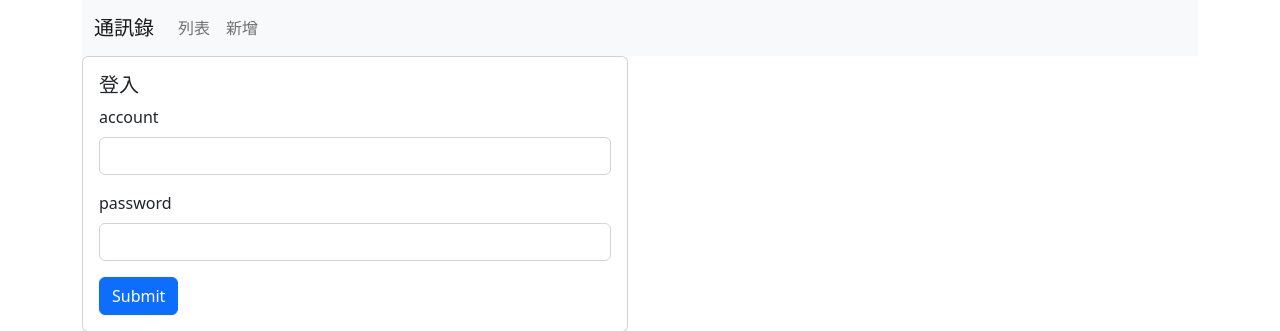
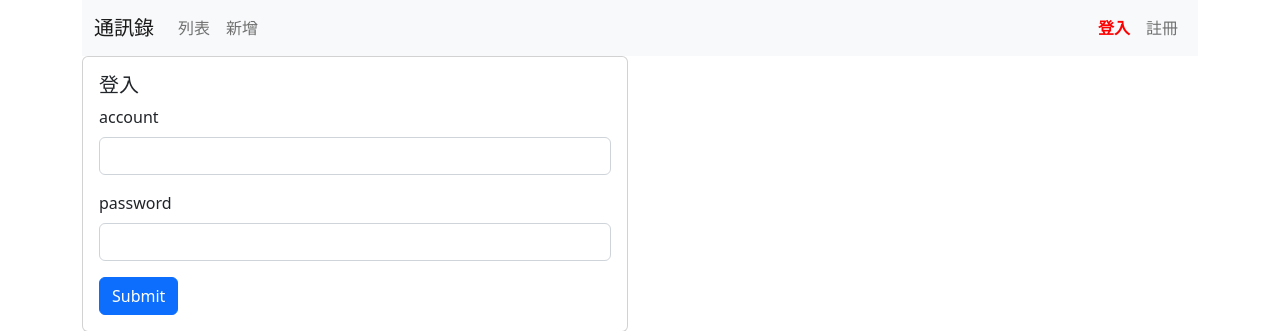
Before and after one commit to KrisYan-coding/09_PHP, a PHP site: page /login.php in a window 1280 px wide. Shown: the top 331 px of the page. Run offline with PHP 8.4, Linux system fonts and the light colour scheme.

Commit message:
navbar 加入 login 連結

```diff
--- a/address-book-p/login.php
+++ b/address-book-p/login.php
@@ -1,6 +1,7 @@
 <?php
 
 require './parts/connect_db.php';
+$pageName = 'login';
 
 ?>
 
@@ -22,7 +23,6 @@ require './parts/connect_db.php';
                         <div class="mb-3">
                             <label for="password" class="form-label">password</label>
                             <input type="password" class="form-control" id="password" name="password">
-                            <!-- type=eamil 有填值才會判斷 -->
                             <div class="form-text"></div>
                         </div>
 
--- a/address-book-p/parts/html-navbar.php
+++ b/address-book-p/parts/html-navbar.php
@@ -31,6 +31,15 @@ $pageName = $pageName ?? ''; // '' if  Undefined, remain if defined
                             </li>
 
                         </ul>
+                        <ul class="navbar-nav mb-lg-0">
+                            <li class="nav-item">
+                                <a class="nav-link <?= ($pageName === 'login') ? 'active' : '' ?>" aria-current="page" href="login.php">登入</a>
+                            </li>
+                            <li class="nav-item">
+                                <a class="nav-link <?= ($pageName === 'enroll') ? 'active' : '' ?>" aria-current="page" href="index_.php">註冊</a>
+                            </li>
+
+                        </ul>
 
                     </div>
                 </div>
```
